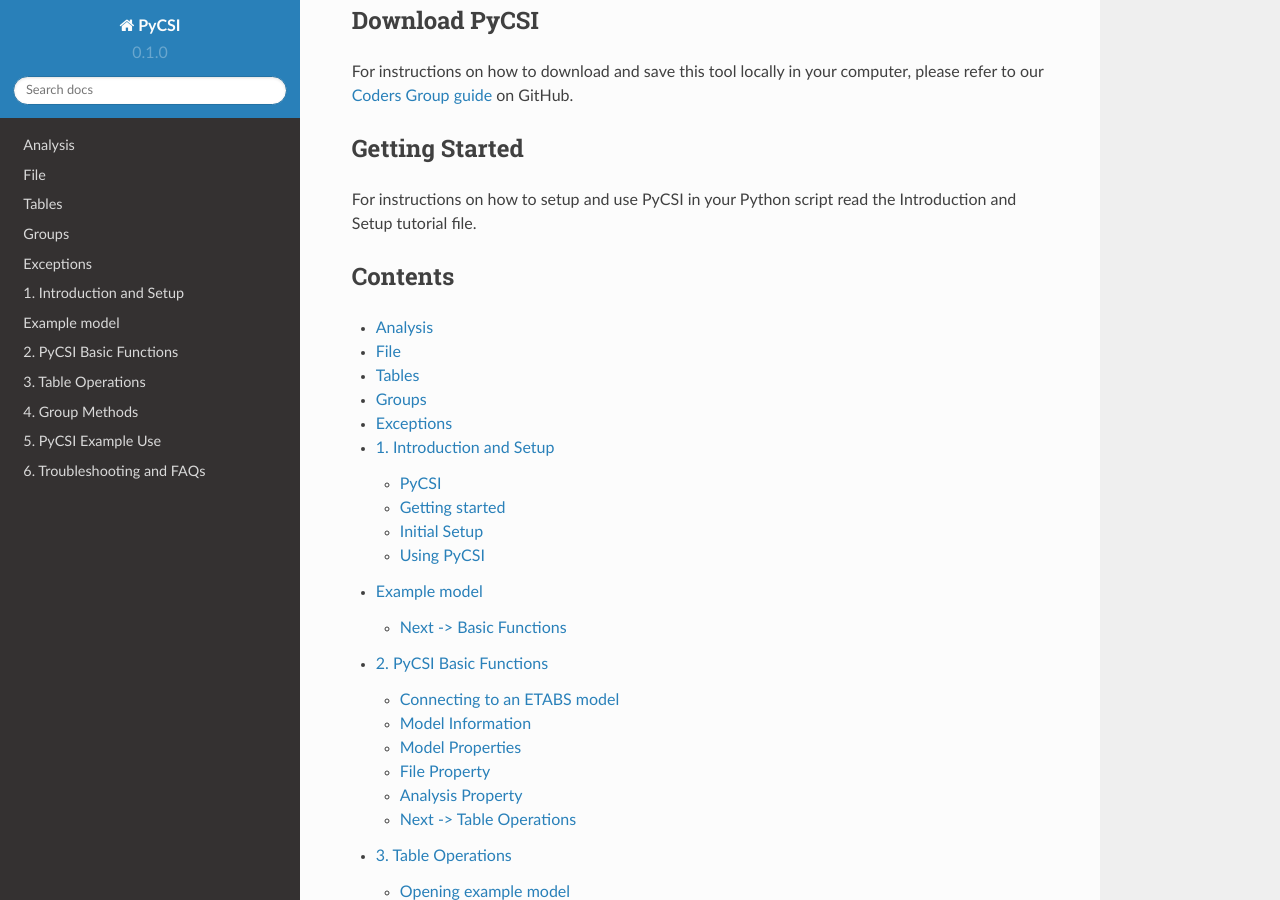
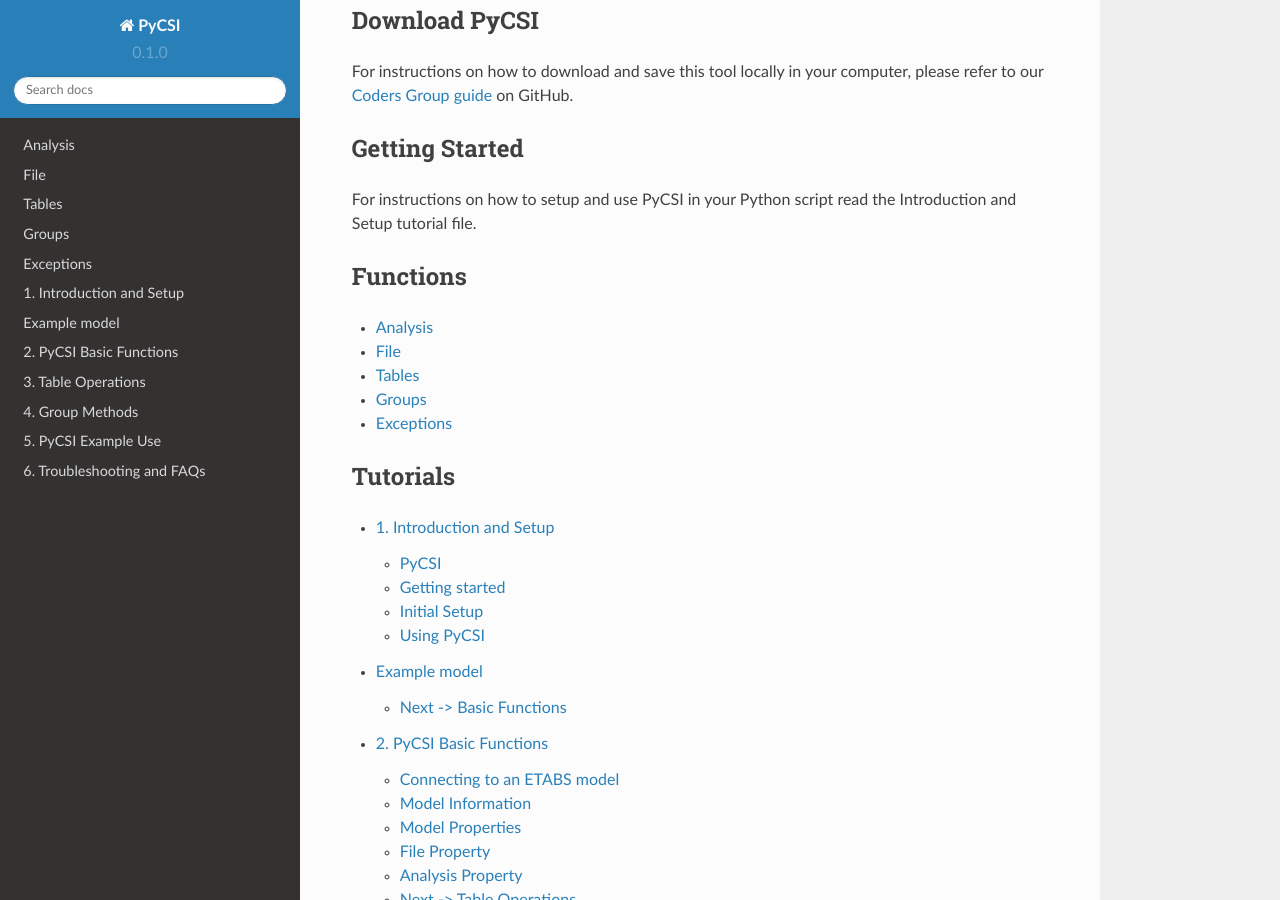
Before and after one commit to pjlee-deg/PyCSI-trial-documentation-v3, a Sphinx documentation site: the page built from docs/source/index.rst, in a window 1280 px wide and 900 px high, scrolled down 604 px. Built offline with Sphinx 7.4.7 and the Read the Docs theme 2.0.0, drawn with Linux system fonts in a browser that asks for light colours.

Commit message:
Update index.rst

```diff
--- a/docs/source/index.rst
+++ b/docs/source/index.rst
@@ -30,7 +30,7 @@
 --------
 For instructions on how to setup and use PyCSI in your Python script read the Introduction and Setup tutorial file.
 
-Contents
+Functions
 --------
 .. toctree::
    :maxdepth: 2
@@ -40,13 +40,19 @@
    tables
    groups
    exceptions
+
+
+Tutorials
+--------
+.. toctree::
+   :maxdepth: 2
+
    notebooks/1_Introduction_and_Setup
    notebooks/2_Basic_functions
    notebooks/3_Table_Operations
    notebooks/4_Group_Methods
    notebooks/5_Example_use
    notebooks/6_Troubleshooting_and_FAQs
-
 Updates
 -------
 Major updates: - (2024.03.25): First uploaded version.
```
